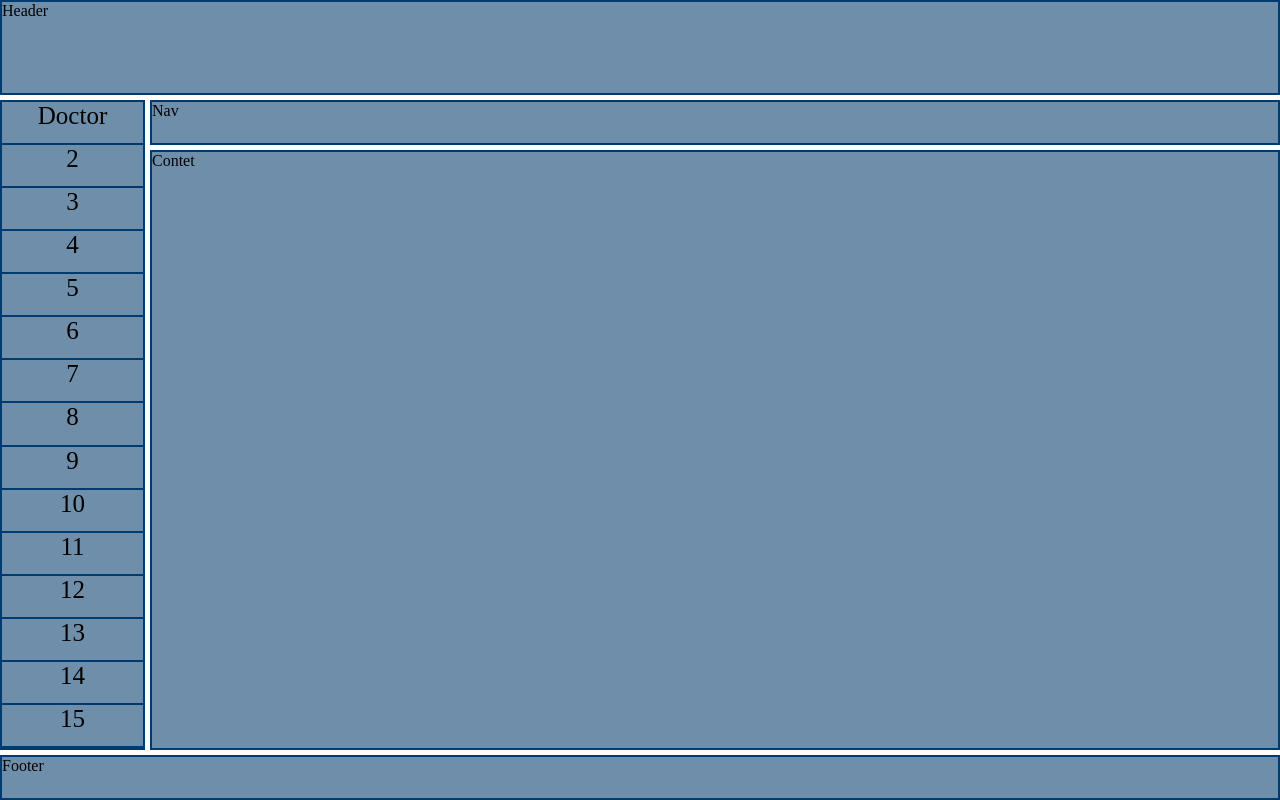
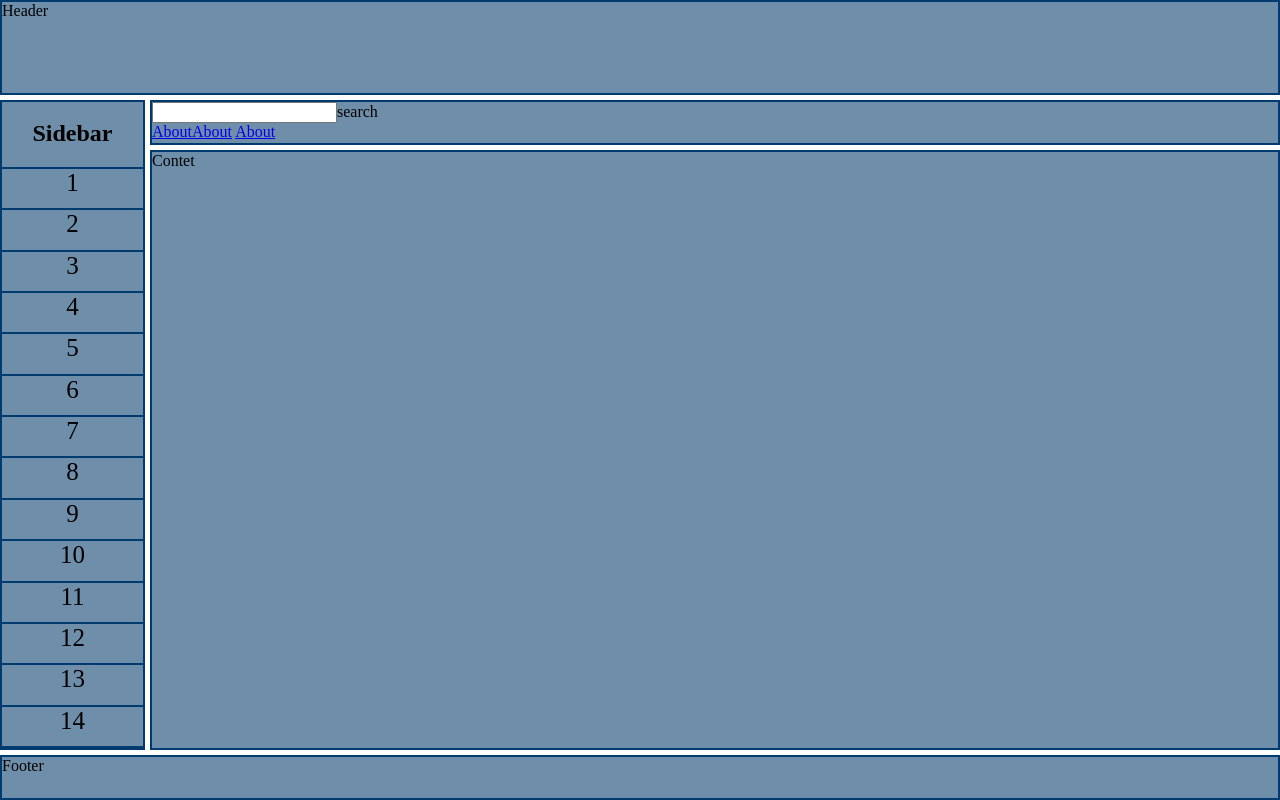
Before and after one commit to BilalSoftic/osnove, a plain HTML site: page index.html in a window 1280 px wide. Drawn offline with Linux system fonts and the light colour scheme.

Commit message:
Add files via upload

```diff
--- a/index.html
+++ b/index.html
@@ -5,15 +5,31 @@
     <meta http-equiv="X-UA-Compatible" content="IE=edge" />
     <meta name="viewport" content="width=device-width, initial-scale=1.0" />
     <title>Document</title>
+    <!-- icons -->
+    <link
+      rel="stylesheet"
+      href="https://cdnjs.cloudflare.com/ajax/libs/font-awesome/4.7.0/css/font-awesome.min.css"
+    />
+    <!-- <script src="https://kit.fontawesome.com/yourcode.js" crossorigin="anonymous"></script> -->
+    <!-- css -->
     <link rel="stylesheet" href="./style1.css" />
   </head>
   <body>
     <div class="container">
       <div class="header">Header</div>
-      <div class="nav">Nav</div>
+      <div class="nav">
+        <div><input type="search" class="search" />search</div>
+        <div class="links">
+          <a href="#" class="link">About</a
+          ><a href="#" class="link">About</a>
+          <a href="#" class="link">About</a>
+        </div>
+      </div>
       <div class="sidebar">
         <ul class="list">
-          <li class="button1">Doctor</li>
+          <h2 class="sidebar-header">Sidebar</h2>
+
+          <li class="button1">1</li>
           <li class="button2">2</li>
           <li class="button3">3</li>
           <li class="button4">4</li>
@@ -27,7 +43,6 @@
           <li class="button12">12</li>
           <li class="button13">13</li>
           <li class="button14">14</li>
-          <li class="button15">15</li>
         </ul>
       </div>
       <div class="content">Contet</div>
```
